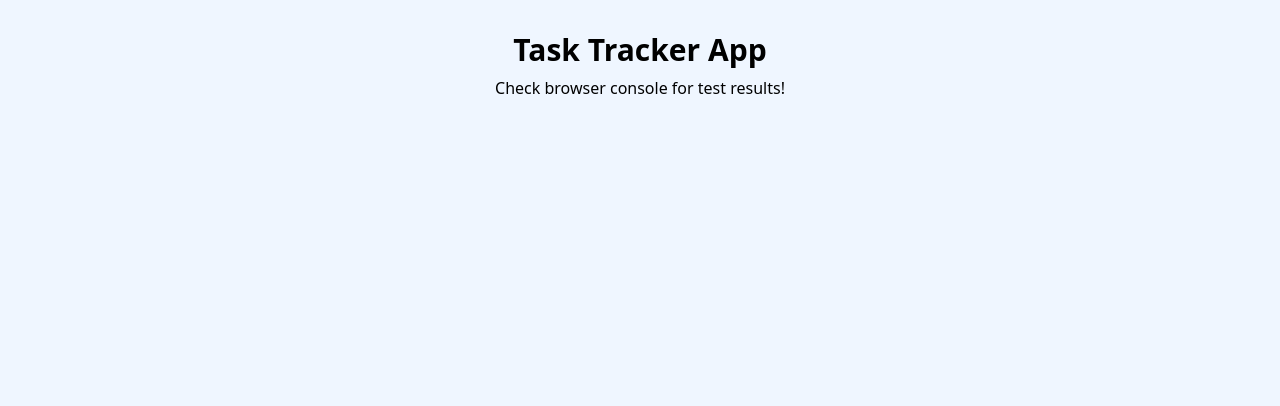
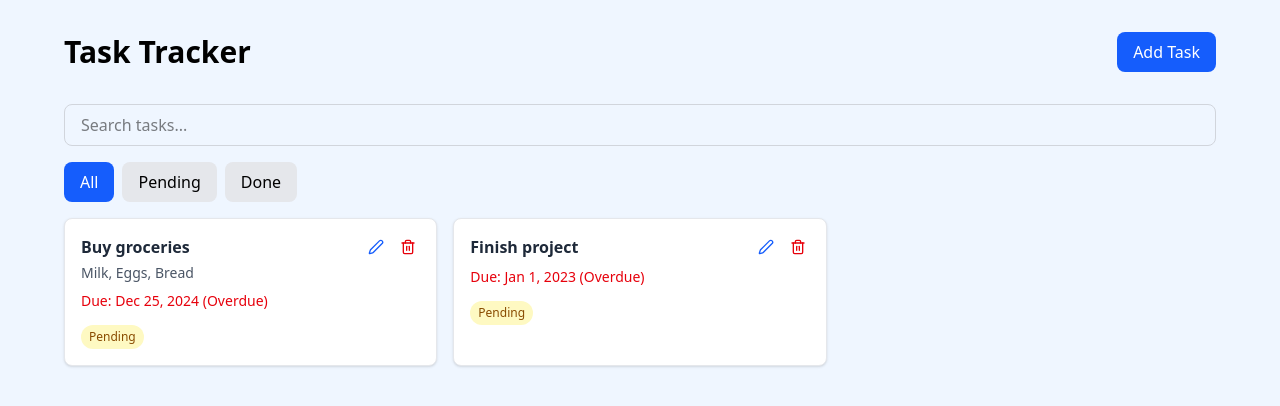
Before and after one commit to RahulRajKhadka/Todo_app_react, a React (Vite) app: page / in a window 1280 px wide. Shown: the top 406 px of the page. Built offline with nearby package versions, Linux system fonts and the light colour scheme.

Commit message:
added the taskform taskitems components

```diff
--- a/src/App.jsx
+++ b/src/App.jsx
@@ -1,11 +1,112 @@
-import React from 'react';
-import "./utils/test-helper.js"
+import React, { useState } from 'react';
+import TaskItem from "./Componenets/TaskItems.jsx";
+import TaskForm from "./Componenets/TaskForm.jsx"
+import EmptyState from "./Componenets/EmptyState.jsx"
+
 
 function App() {
+  const [tasks, setTasks] = useState([
+    { id: '1', title: 'Buy groceries', description: 'Milk, Eggs, Bread', dueDate: '2024-12-25', status: 'pending' },
+    { id: '2', title: 'Finish project', dueDate: '2023-01-01', status: 'pending' },
+  ]);
+
+  const [showForm, setShowForm] = useState(false);
+  const [filter, setFilter] = useState('all');
+  const [search, setSearch] = useState(''); //
+
+  const handleAddTask = (newTask) => {
+    const taskWithId = {
+      ...newTask,
+      id: Date.now().toString(),
+      status: 'pending'
+    };
+    setTasks([...tasks, taskWithId]);
+    setShowForm(false);
+  };
+
+  const handleEdit = (task) => {
+    console.log('Edit task:', task);
+  };
+
+  const handleDelete = (id) => {
+    setTasks(tasks.filter(t => t.id !== id));
+  };
+
+  // Filter tasks based on filter and search
+  const filteredTasks = tasks.filter(task => {
+    if (filter !== 'all' && task.status !== filter) return false;
+    if (search && !task.title.toLowerCase().includes(search.toLowerCase())) return false;
+    return true;
+  });
+
   return (
     <div className="min-h-screen bg-blue-50 p-8">
-      <h1 className="text-3xl font-bold text-center">Task Tracker App</h1>
-      <p className="text-center mt-2">Check browser console for test results!</p>
+      <div className="max-w-6xl mx-auto">
+        {/* Header */}
+        <div className="flex justify-between items-center mb-8">
+          <h1 className="text-3xl font-bold">Task Tracker</h1>
+          <button
+            onClick={() => setShowForm(true)}
+            className="px-4 py-2 bg-blue-600 text-white rounded-lg hover:bg-blue-700"
+          >
+            Add Task
+          </button>
+        </div>
+
+        {/* Search Input */}
+        <div className="mb-4">
+          <input
+            type="text"
+            placeholder="Search tasks..."
+            value={search}
+            onChange={(e) => setSearch(e.target.value)}
+            className="w-full px-4 py-2 border border-gray-300 rounded-lg mb-4"
+          />
+
+          {/*  Filter Buttons */}
+          <div className="flex gap-2">
+            {['all', 'pending', 'done'].map(f => (
+              <button
+                key={f}
+                onClick={() => setFilter(f)}
+                className={`px-4 py-2 rounded-lg ${
+                  filter === f ? 'bg-blue-600 text-white' : 'bg-gray-200'
+                }`}
+              >
+                {f.charAt(0).toUpperCase() + f.slice(1)}
+              </button>
+            ))}
+          </div>
+        </div>
+
+        {/* Task Form Modal */}
+        {showForm && (
+          <div className="fixed inset-0 bg-black bg-opacity-50 flex items-center justify-center p-4 z-50">
+            <TaskForm
+              onSubmit={handleAddTask}
+              onClose={() => setShowForm(false)}
+            />
+          </div>
+        )}
+
+        {/* EmptyState or Task List */}
+        {filteredTasks.length === 0 ? (
+          <EmptyState searchQuery={search} filter={filter} />
+        ) : (
+          <div className="grid grid-cols-1 md:grid-cols-2 lg:grid-cols-3 gap-4">
+            {filteredTasks.map(task => (
+              <TaskItem
+                key={task.id}
+                task={task}
+                onEdit={handleEdit}
+                onDelete={handleDelete}
+              />
+            ))}
+          </div>
+        )}
+
+
+      </div>
     </div>
   );
 }
--- /dev/null
+++ b/src/Componenets/TaskForm.jsx
@@ -0,0 +1,82 @@
+import React, { useState } from 'react';
+
+const TaskForm = ({ onSubmit, onClose }) => {
+  const [title, setTitle] = useState('');
+  const [description, setDescription] = useState('');
+  const [dueDate, setDueDate] = useState('');
+
+  const handleSubmit = (e) => {
+    e.preventDefault();
+
+    if (!title.trim()) return alert('Title is required!');
+
+    onSubmit({
+      title,
+      description,
+      dueDate
+    });
+
+
+    setTitle('');
+    setDescription('');
+    setDueDate('');
+  };
+
+  return (
+    <div className="bg-white p-6 rounded-lg shadow-lg max-w-md mx-auto">
+      <h2 className="text-2xl font-bold mb-4">Add New Task</h2>
+
+      <form onSubmit={handleSubmit} className="space-y-4">
+        <div>
+          <label className="block text-sm font-medium mb-1">Title *</label>
+          <input
+            type="text"
+            value={title}
+            onChange={(e) => setTitle(e.target.value)}
+            className="w-full px-3 py-2 border border-gray-300 rounded focus:outline-none focus:ring-2 focus:ring-blue-500"
+            placeholder="What needs to be done?"
+          />
+        </div>
+
+        <div>
+          <label className="block text-sm font-medium mb-1">Description</label>
+          <textarea
+            value={description}
+            onChange={(e) => setDescription(e.target.value)}
+            className="w-full px-3 py-2 border border-gray-300 rounded focus:outline-none focus:ring-2 focus:ring-blue-500"
+            rows="3"
+            placeholder="Additional details..."
+          />
+        </div>
+
+        <div>
+          <label className="block text-sm font-medium mb-1">Due Date</label>
+          <input
+            type="date"
+            value={dueDate}
+            onChange={(e) => setDueDate(e.target.value)}
+            className="w-full px-3 py-2 border border-gray-300 rounded focus:outline-none focus:ring-2 focus:ring-blue-500"
+          />
+        </div>
+
+        <div className="flex gap-3 pt-4">
+          <button
+            type="button"
+            onClick={onClose}
+            className="flex-1 px-4 py-2 border border-gray-300 rounded hover:bg-gray-50"
+          >
+            Cancel
+          </button>
+          <button
+            type="submit"
+            className="flex-1 px-4 py-2 bg-blue-600 text-white rounded hover:bg-blue-700"
+          >
+            Add Task
+          </button>
+        </div>
+      </form>
+    </div>
+  );
+};
+
+export default TaskForm;
--- a/src/Componenets/TaskItems.jsx
+++ b/src/Componenets/TaskItems.jsx
@@ -0,0 +1,56 @@
+import React from 'react';
+import { Edit2, Trash2 } from 'lucide-react';
+import { formatDate,dueDate } from '../utils/helpers';
+
+const TaskItem = ({ task, onEdit, onDelete }) => {
+  const overdue =dueDate(task.dueDate, task.status);
+
+  return (
+    <div className="bg-white p-4 rounded-lg border border-gray-200 shadow-sm hover:shadow-md transition-shadow">
+      <div className="flex justify-between items-start">
+        <div className="flex-1">
+          <h3 className="font-semibold text-gray-800">{task.title}</h3>
+          {task.description && (
+            <p className="text-sm text-gray-600 mt-1">{task.description}</p>
+          )}
+          {task.dueDate && (
+            <div className={`text-sm mt-2 ${overdue ? 'text-red-600' : 'text-gray-500'}`}>
+              Due: {formatDate(task.dueDate)}
+              {overdue && ' (Overdue)'}
+            </div>
+          )}
+        </div>
+
+        {/* Action buttons */}
+        <div className="flex gap-2 ml-2">
+          <button
+            onClick={() => onEdit && onEdit(task)}
+            className="p-1 text-blue-600 hover:bg-blue-50 rounded"
+            title="Edit task"
+          >
+            <Edit2 className="w-4 h-4" />
+          </button>
+          <button
+            onClick={() => onDelete && onDelete(task.id)}
+            className="p-1 text-red-600 hover:bg-red-50 rounded"
+            title="Delete task"
+          >
+            <Trash2 className="w-4 h-4" />
+          </button>
+        </div>
+      </div>
+
+      <div className="mt-3">
+        <span className={`inline-block px-2 py-1 text-xs rounded-full ${
+          task.status === 'done'
+            ? 'bg-green-100 text-green-800'
+            : 'bg-yellow-100 text-yellow-800'
+        }`}>
+          {task.status === 'done' ? 'Completed' : 'Pending'}
+        </span>
+      </div>
+    </div>
+  );
+};
+
+export default TaskItem;
```
Also changed, not shown: src/Componenets/TasklForm.jsx (deleted).
